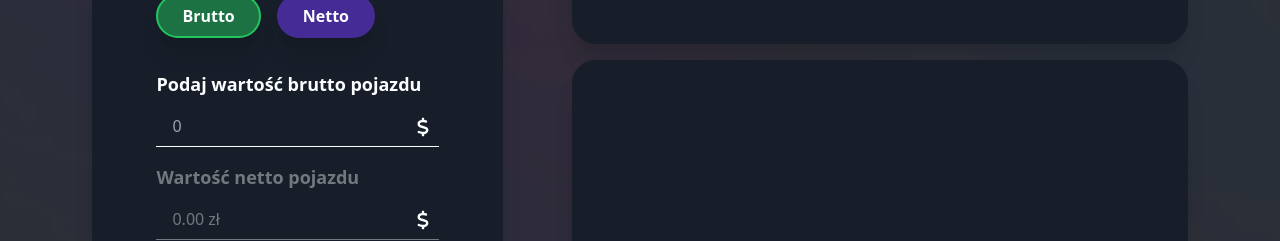
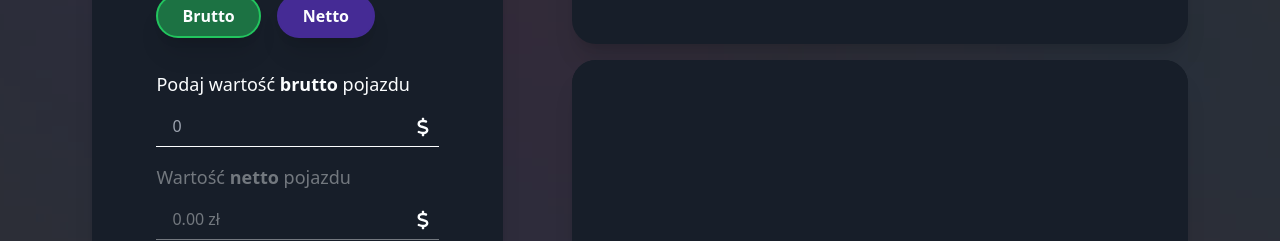
Before and after one commit to PatrykBielanin/v-recruitment-task, a Vue app in the folder frontend/: page / in a window 1280 px wide. Shown: the part 379-620 px from the top of the page. Built offline with nearby package versions, Linux system fonts and the light colour scheme.

Commit message:
font weight changed for inputs

```diff
--- a/frontend/src/components/calculator/CalculatorPrices.vue
+++ b/frontend/src/components/calculator/CalculatorPrices.vue
@@ -80,7 +80,7 @@
         </div>
 
         <div class="mb-4">
-            <p class="text-lg font-semibold mb-2">Podaj wartość <span class="font-bold">{{ priceMode == 'brutto' ? 'brutto' : 'netto' }}</span> pojazdu</p>
+            <p class="text-lg font-light mb-2">Podaj wartość <span class="font-bold">{{ priceMode == 'brutto' ? 'brutto' : 'netto' }}</span> pojazdu</p>
             <div class="relative">
                 <input
                     @input="calculateVatPrice(), store.setItem(priceMode, form.price)"
@@ -94,7 +94,7 @@
             </div>
             <AppErrorMessage v-if="store.price.errors.price">Musisz podać wartość swojego pojazdu!</AppErrorMessage>
 
-            <p class="text-lg font-semibold mt-4 text-graywhite/40 mb-2">Wartość <span class="font-bold text-graywhite/40">{{ priceMode != 'brutto' ? 'brutto' : 'netto' }}</span> pojazdu</p>
+            <p class="text-lg font-light mt-4 text-graywhite/40 mb-2">Wartość <span class="font-bold text-graywhite/40">{{ priceMode != 'brutto' ? 'brutto' : 'netto' }}</span> pojazdu</p>
             <div class="relative">
                 <input v-model="calculated" type="text" class="input-text input-disabled" disabled/>
                 <IconDollar class="w-3 absolute top-1/2 right-[10px] transform -translate-y-1/2"></IconDollar>
```
